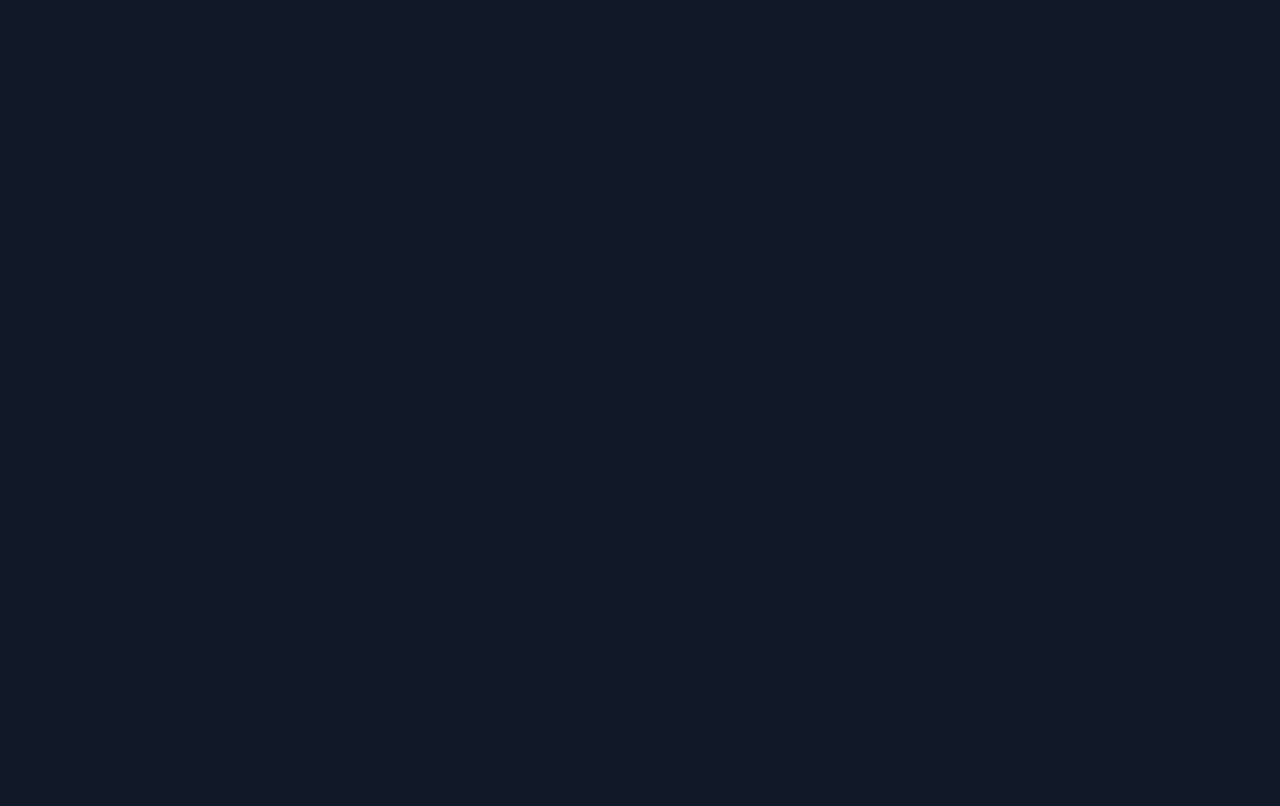
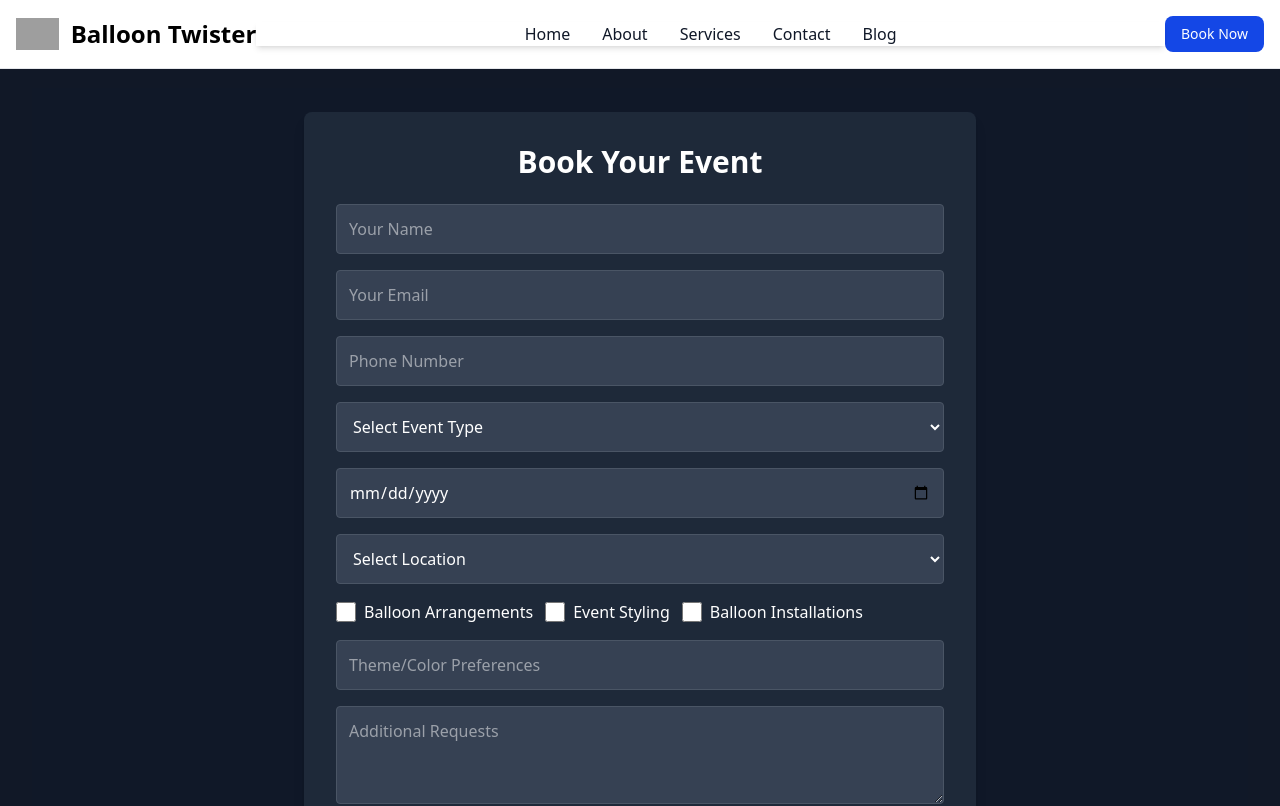
Before and after one commit to kshakya154/Balloon-Twister, a React (Vite) app: page /booking in a window 1280 px wide. Before the commit this address had no page. Shown: the top 806 px of the page. Built offline with nearby package versions, Linux system fonts and the light colour scheme; grey boxes are pictures that could not be loaded.

Commit message:
Booking page added

```diff
--- a/index.html
+++ b/index.html
@@ -2,9 +2,13 @@
 <html lang="en">
   <head>
     <meta charset="UTF-8" />
-    <link rel="icon" type="image/svg+xml" href="/vite.svg" />
+    <link
+      rel="icon"
+      type="image/svg+xml"
+      href="https://www.freeiconspng.com/thumbs/balloon-png/birthday-balloon-png-21.png"
+    />
     <meta name="viewport" content="width=device-width, initial-scale=1.0" />
-    <title>Vite + React</title>
+    <title>Balloon Twister</title>
   </head>
   <body style="background-color: #111827">
     <div id="root"></div>
--- a/src/App.jsx
+++ b/src/App.jsx
@@ -11,6 +11,7 @@ import Contact from "./components/Contact";
 import { Route, Routes } from "react-router";
 import Layout from "./components/Layout";
 import Homepage from "../pages/Homepage";
+import Booking from "./components/Booking";
 function App() {
   return (
     <Routes>
@@ -18,6 +19,7 @@ function App() {
         <Route index element={<Homepage />} />
         <Route path="/contact" element={<Contact />} />
         <Route path="/about" element={<About />} />
+        <Route path="/booking" element={<Booking />} />
         <Route path="/services" element={<Services />} />
         {/* <Route path="/blog" element={<Blog />} /> */}
       </Route>
--- /dev/null
+++ b/src/components/Booking.jsx
@@ -0,0 +1,173 @@
+import React, { useState } from "react";
+import { useForm } from "react-hook-form";
+import { motion } from "framer-motion";
+
+function Booking() {
+  const {
+    register,
+    handleSubmit,
+    formState: { errors },
+  } = useForm();
+
+  const [showMessage, setShowMessage] = useState(false);
+  const [buttonConfirmed, setButtonConfirmed] = useState(false);
+
+  const locations = [
+    "Chandigarh",
+    "Mohali",
+    "Panchkula",
+    "Zirakpur",
+    "Kharar",
+    "Derabassi",
+    "Pinjore",
+    "Baddi",
+  ];
+
+  const onSubmit = (data) => {
+    console.log(data);
+    setShowMessage(true);
+    setButtonConfirmed(true);
+    setTimeout(() => {
+      setShowMessage(false);
+      setButtonConfirmed(false);
+    }, 3000);
+  };
+
+  return (
+    <div className="min-h-screen bg-gray-900 text-white flex justify-center items-center p-6 relative mt-14">
+      <motion.div
+        initial={{ opacity: 0, y: -20 }}
+        animate={{ opacity: 1, y: 0 }}
+        transition={{ duration: 0.5 }}
+        className="bg-gray-800 p-8 rounded-lg shadow-lg max-w-2xl w-full"
+      >
+        <h2 className="text-3xl font-bold mb-6 text-center">Book Your Event</h2>
+        <form onSubmit={handleSubmit(onSubmit)} className="space-y-4">
+          <input
+            type="text"
+            {...register("name", { required: true })}
+            placeholder="Your Name"
+            className="w-full p-3 rounded bg-gray-700 border border-gray-600"
+          />
+          {errors.name && <p className="text-red-500">Name is required</p>}
+
+          <input
+            type="email"
+            {...register("email", { required: true })}
+            placeholder="Your Email"
+            className="w-full p-3 rounded bg-gray-700 border border-gray-600"
+          />
+          {errors.email && <p className="text-red-500">Email is required</p>}
+
+          <input
+            type="tel"
+            {...register("phone", { required: true })}
+            placeholder="Phone Number"
+            className="w-full p-3 rounded bg-gray-700 border border-gray-600"
+          />
+          {errors.phone && (
+            <p className="text-red-500">Phone number is required</p>
+          )}
+
+          <select
+            {...register("eventType", { required: true })}
+            className="w-full p-3 rounded bg-gray-700 border border-gray-600"
+          >
+            <option value="">Select Event Type</option>
+            <option value="Birthday">Birthday</option>
+            <option value="Wedding">Wedding</option>
+            <option value="Corporate">Corporate</option>
+          </select>
+          {errors.eventType && (
+            <p className="text-red-500">Event type is required</p>
+          )}
+
+          <input
+            type="date"
+            {...register("eventDate", { required: true })}
+            className="w-full p-3 rounded bg-gray-700 border border-gray-600"
+          />
+          {errors.eventDate && (
+            <p className="text-red-500">Event date is required</p>
+          )}
+
+          <select
+            {...register("eventLocation", { required: true })}
+            className="w-full p-3 rounded bg-gray-700 border border-gray-600"
+          >
+            <option value="">Select Location</option>
+            {locations.map((location) => (
+              <option key={location} value={location}>
+                {location}
+              </option>
+            ))}
+          </select>
+          {errors.eventLocation && (
+            <p className="text-red-500">Location is required</p>
+          )}
+
+          <div className="flex flex-wrap gap-3">
+            {[
+              "Balloon Arrangements",
+              "Event Styling",
+              "Balloon Installations",
+            ].map((service) => (
+              <label key={service} className="flex items-center gap-2">
+                <input
+                  type="checkbox"
+                  {...register("services")}
+                  value={service}
+                  className="w-5 h-5 text-blue-600"
+                />
+                {service}
+              </label>
+            ))}
+          </div>
+
+          <input
+            type="text"
+            {...register("theme")}
+            placeholder="Theme/Color Preferences"
+            className="w-full p-3 rounded bg-gray-700 border border-gray-600"
+          />
+
+          <textarea
+            {...register("additionalRequests")}
+            placeholder="Additional Requests"
+            rows="3"
+            className="w-full p-3 rounded bg-gray-700 border border-gray-600"
+          ></textarea>
+
+          <input
+            type="file"
+            {...register("images")}
+            className="w-full p-3 bg-gray-700 border border-gray-600 rounded"
+          />
+
+          <button
+            type="submit"
+            className={`w-full p-3 rounded text-lg font-semibold ${
+              buttonConfirmed ? "bg-green-600" : "bg-blue-600 hover:bg-blue-700"
+            }`}
+          >
+            {buttonConfirmed ? "Booking Confirmed" : "Confirm Booking"}
+          </button>
+        </form>
+      </motion.div>
+
+      {showMessage && (
+        <motion.div
+          initial={{ opacity: 0, scale: 0.8 }}
+          animate={{ opacity: 1, scale: 1 }}
+          exit={{ opacity: 0, scale: 0.8 }}
+          transition={{ duration: 0.5 }}
+          className="absolute top-10 bg-green-500 text-white p-4 rounded shadow-lg"
+        >
+          Booking confirmed! We will contact you soon.
+        </motion.div>
+      )}
+    </div>
+  );
+}
+
+export default Booking;
--- a/src/components/Contact.jsx
+++ b/src/components/Contact.jsx
@@ -28,7 +28,7 @@ export default function Contact() {
         initial={{ opacity: 0, y: 50 }}
         animate={{ opacity: 1, y: 0 }}
         transition={{ duration: 0.5 }}
-        className="w-full max-w-lg p-8 bg-white bg-opacity-30 backdrop-blur-lg shadow-2xl rounded-3xl"
+        className="w-full max-w-lg p-8 bg-white bg-opacity-30 backdrop-blur-2xl shadow-2xl rounded-2xl"
       >
         <h2 className="text-3xl font-extrabold text-center text-gray-900 mb-6">
           Get in Touch
@@ -39,6 +39,7 @@ export default function Contact() {
               Name
             </label>
             <input
+              placeholder="Enetr your name"
               {...register("name", { required: "Name is required" })}
               className="w-full p-3 mt-1 border rounded-lg focus:ring-2 focus:ring-indigo-400 focus:outline-none bg-gray-50 bg-opacity-50 backdrop-blur-md"
             />
@@ -52,6 +53,7 @@ export default function Contact() {
               Email
             </label>
             <input
+              placeholder="Enter your email"
               type="email"
               {...register("email", {
                 required: "Email is required",
@@ -97,6 +99,7 @@ export default function Contact() {
               Message
             </label>
             <textarea
+              placeholder="Enter message"
               {...register("message", { required: "Message is required" })}
               className="w-full p-3 mt-1 border rounded-lg focus:ring-2 focus:ring-indigo-400 focus:outline-none bg-gray-50 bg-opacity-50 backdrop-blur-md"
               rows="4"
--- a/src/components/Header/Header.jsx
+++ b/src/components/Header/Header.jsx
@@ -1,5 +1,5 @@
 import React, { useState } from "react";
-import { NavLink } from "react-router-dom";
+import { NavLink, Link } from "react-router-dom";
 
 function Header() {
   const [isOpen, setIsOpen] = useState(false);
@@ -14,16 +14,19 @@ function Header() {
     <nav className="bg-white dark:bg-gray-900 fixed w-full z-20 top-0 start-0 border-b border-gray-200 dark:border-gray-600">
       <div className="max-w-screen-xl flex items-center justify-between mx-auto p-4">
         {/* Logo */}
-        <a href="/" className="flex items-center space-x-3 rtl:space-x-reverse">
+        <Link
+          to="/"
+          className="flex items-center space-x-3 rtl:space-x-reverse"
+        >
           <img
-            src="https://flowbite.com/docs/images/logo.svg"
+            src="https://www.freeiconspng.com/thumbs/balloon-png/birthday-balloon-png-21.png"
             className="h-8"
             alt="Logo"
           />
           <span className="self-center text-2xl font-semibold whitespace-nowrap dark:text-white">
             Balloon Twister
           </span>
-        </a>
+        </Link>
 
         {/* Mobile Menu Button */}
         <button
@@ -74,8 +77,11 @@ function Header() {
         </div>
 
         {/* Book Now Button (Always Visible & Right-Aligned) */}
-        <button className="text-white bg-blue-700 hover:bg-blue-800 focus:ring-4 focus:outline-none focus:ring-blue-300 font-medium rounded-lg text-sm px-4 py-2 ml-auto dark:bg-blue-600 dark:hover:bg-blue-700 dark:focus:ring-blue-800">
-          Book Now
+        <button
+          to="/booking"
+          className="text-white bg-blue-700 hover:bg-blue-800 focus:ring-4 focus:outline-none focus:ring-blue-300 font-medium rounded-lg text-sm px-4 py-2 ml-auto dark:bg-blue-600 dark:hover:bg-blue-700 dark:focus:ring-blue-800"
+        >
+          <Link to="/booking">Book Now</Link>
         </button>
       </div>
     </nav>
--- a/src/components/Services.jsx
+++ b/src/components/Services.jsx
@@ -61,7 +61,7 @@ function Services() {
                     height="486"
                     className="w-full rounded-xl shadow-2xl ring-1 ring-black ring-opacity-5 lg:absolute lg:left-0 lg:h-full lg:w-auto lg:max-w-none"
                     style={{ color: "transparent" }}
-                    src="https://images.unsplash.com/photo-1569144157591-c60f3f82f137"
+                    src="https://media.istockphoto.com/id/1352398824/photo/birthday-cake-on-a-background-balloons-party-decor-copy-space-trendy-cake-delicious-wedding.jpg?s=612x612&w=0&k=20&c=T4wlEs_JmC2XOMsCBSzTCBmp7bKRHbCkwjs4RlZpPjU="
                   />
                 </div>
               </div>
@@ -120,7 +120,7 @@ function Services() {
                     height="486"
                     className="w-full rounded-xl shadow-xl ring-1 ring-black ring-opacity-5 lg:absolute lg:right-0 lg:h-full lg:w-auto lg:max-w-none"
                     style={{ color: "transparent" }}
-                    src="https://images.unsplash.com/photo-1599134842279-fe807d23316e"
+                    src="https://media.istockphoto.com/id/479977238/photo/table-setting-for-an-event-party-or-wedding-reception.jpg?s=612x612&w=0&k=20&c=yIKLzW7wMydqmuItTTtUGS5cYTmrRGy0rXk81AltdTA="
                   />
                 </div>
               </div>
@@ -178,7 +178,7 @@ function Services() {
                     height="486"
                     className="w-full rounded-xl shadow-2xl ring-1 ring-black ring-opacity-5 lg:absolute lg:left-0 lg:h-full lg:w-auto lg:max-w-none"
                     style={{ color: "transparent" }}
-                    src="https://images.unsplash.com/photo-1569144157591-c60f3f82f137"
+                    src="https://media.istockphoto.com/id/477736097/photo/inner-light.jpg?s=612x612&w=0&k=20&c=EwOPjXSkdl2bz1SpB3VhNcgDHJ51lvzQtWnjmvreTME="
                   />
                 </div>
               </div>
--- a/src/components/work/Work.jsx
+++ b/src/components/work/Work.jsx
@@ -16,21 +16,21 @@ function Work() {
             </div>
             <div>
               <img
-                src="https://plus.unsplash.com/premium_photo-1682310433365-5412bb4b171b?w=600&auto=format&fit=crop&q=60&ixlib=rb-4.0.3&ixid=M3wxMjA3fDB8MHxzZWFyY2h8MXx8YmFsbG9vbiUyMGRlY29yYXRpb258ZW58MHx8MHx8fDA%3D"
+                src="https://media.istockphoto.com/id/1163718652/photo/delicious-wedding-reception-birthday-cake-on-a-background-balloons-party-decor-copy-space.jpg?s=612x612&w=0&k=20&c=Zml6qzgFd3sH7KQ4uFWKdqpy5qpKVKpVAV6xwVHIiyw="
                 className="rounded-xl -rotate-12 hover:rotate-0 duration-500 hover:-translate-y-12 h-full w-full object-cover hover:scale-150 transform origin-bottom"
                 alt="Image 2"
               />
             </div>
             <div>
               <img
-                src="https://plus.unsplash.com/premium_photo-1682310433365-5412bb4b171b?w=600&auto=format&fit=crop&q=60&ixlib=rb-4.0.3&ixid=M3wxMjA3fDB8MHxzZWFyY2h8MXx8YmFsbG9vbiUyMGRlY29yYXRpb258ZW58MHx8MHx8fDA%3D"
+                src="https://media.istockphoto.com/id/1405876768/photo/decoration-for-a-childrens-party.jpg?s=612x612&w=0&k=20&c=7FBBE35SJ864kOr1D39VWxAWGHQzDb-H0l5IH0KG8d0="
                 className="rounded-xl rotate-6 hover:rotate-0 duration-500 hover:-translate-y-12 h-full w-full object-cover hover:scale-150 transform origin-bottom"
                 alt="Image 3"
               />
             </div>
             <div>
               <img
-                src="https://images.unsplash.com/photo-1604668915840-580c30026e5f?w=600&auto=format&fit=crop&q=60&ixlib=rb-4.0.3&ixid=M3wxMjA3fDB8MHxzZWFyY2h8M3x8YmFsbG9vbiUyMGRlY29yYXRpb258ZW58MHx8MHx8fDA%3D"
+                src="https://media.istockphoto.com/id/1482729972/photo/baby-shower-party-decor-photo-zone-arch-with-pink-and-blue-balloons-cubes-for-gender-party.jpg?s=612x612&w=0&k=20&c=MDu-moVbe6vKkxLjQn3Rh0jmqIYSHUmuYmaXpQ0OKvc="
                 className="rounded-xl -rotate-12 hover:rotate-0 duration-500 hover:-translate-y-12 h-full w-full object-cover hover:scale-150 transform origin-bottom"
                 alt="Image 4"
               />
```
Also changed, not shown: src/components/Footer/Footer.jsx (+4 -4 lines), src/components/Testimonial.jsx (+12 -12 lines).
